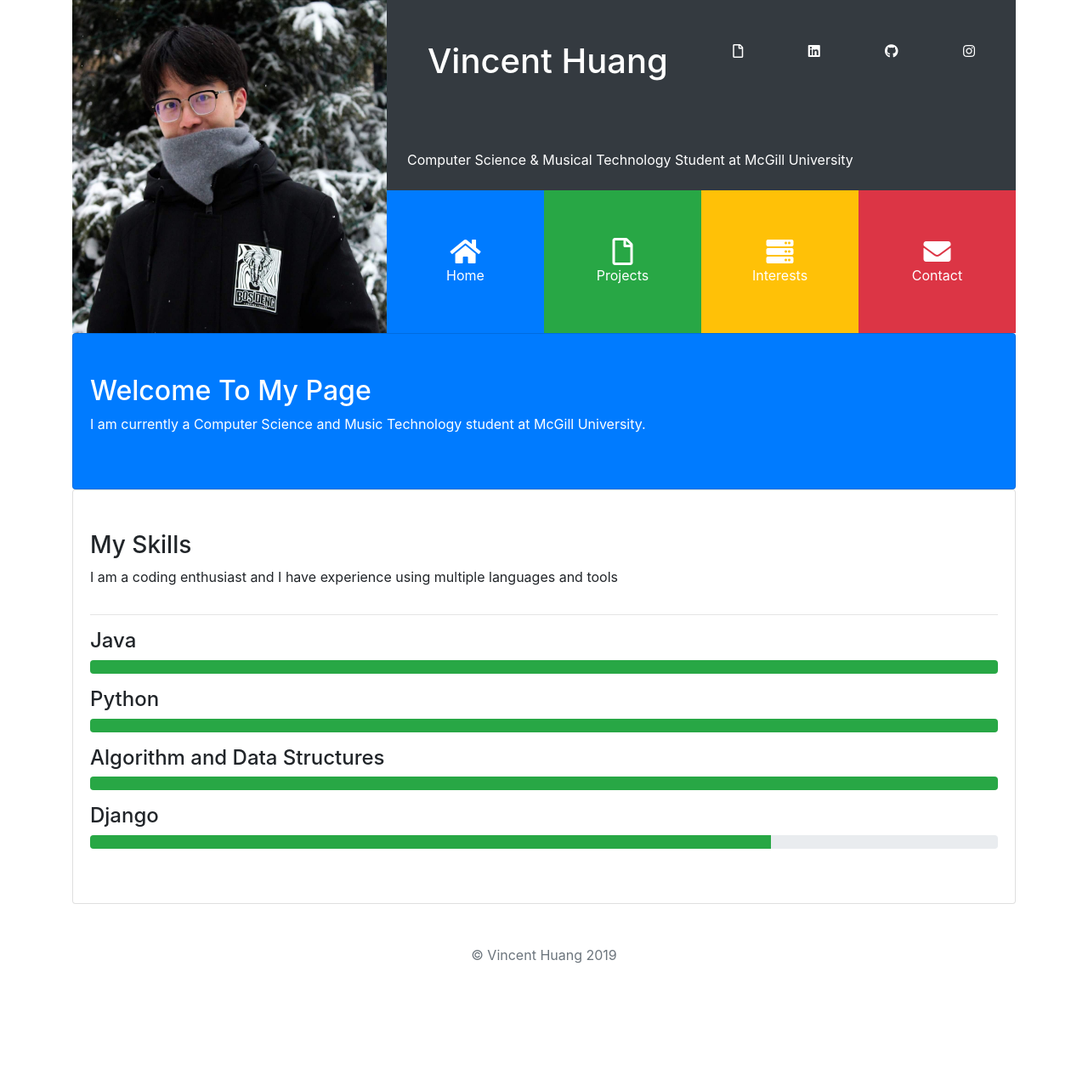
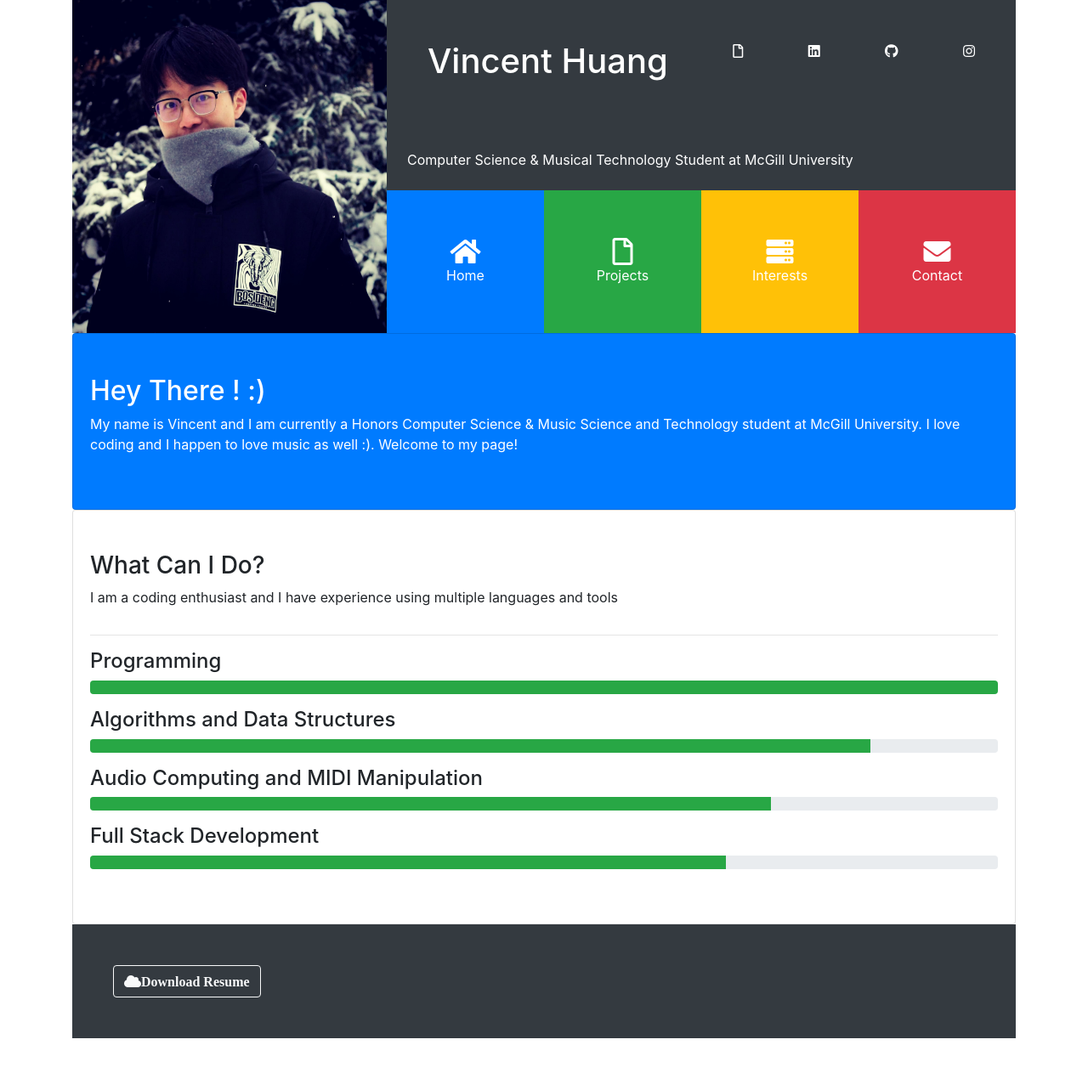
Before and after one commit to vincent-chenzhun-huang/personal-website, a Django app: page / in a window 1280 px wide. Shown: the whole page at 85% size. Before the commit the page ends 1134 px from the top, so only its background shows below. Run offline with Django 3.2, Linux system fonts and the light colour scheme; data that the repository does not hold is empty; some libraries are stand-ins or nearby versions.

Commit message:
Website finished

```diff
--- a/projects/templates/projects/home.html
+++ b/projects/templates/projects/home.html
@@ -22,7 +22,7 @@
       <div class="row no-gutters">
         <div class="col-lg-4 col-md-5">
 
-          <img src="{% static 'Profile.jpg' %}" alt=""/>
+          <img src="{% static 'Profile2.jpg' %}" alt=""/>
 
         </div>
         <div class="col-lg-8 col-md-7">
@@ -103,52 +103,65 @@
     <!-- HOME -->
     <div id="home" class="collapse show">
       <div class="card card-body bg-primary text-white py-5">
-        <h2>Welcome To My Page</h2>
+        <h2>Hey There ! :)</h2>
         <p class="class">
-          I am currently a Computer Science and Music Technology student at McGill University.
+          My name is Vincent and I am currently a Honors Computer Science & Music Science and Technology student at McGill University. I love coding and I happen to love music as well :). Welcome to my page!
+
         </p>
       </div>
 
       <div class="card card-body py-5">
-        <h3>My Skills</h3>
+        <h3>What Can I Do?</h3>
         <p>I am a coding enthusiast and I have experience using multiple languages and tools</p>
         <hr>
 
-        <h4>Java</h4>
+        <h4>Programming</h4>
         <div class="progress mb-3">
           <div class="progress-bar bg-success" style="width:100%"></div>
         </div>
 
-        <h4>Python</h4>
+        <h4>Algorithms and Data Structures</h4>
         <div class="progress mb-3">
-          <div class="progress-bar bg-success" style="width:100%"></div>
+          <div class="progress-bar bg-success" style="width:86%"></div>
         </div>
 
-        <h4>Algorithm and Data Structures</h4>
-        <div class="progress mb-3">
-          <div class="progress-bar bg-success" style="width:100%"></div>
-        </div>
-
-        <h4>Django</h4>
+        <h4>Audio Computing and MIDI Manipulation</h4>
         <div class="progress mb-3">
           <div class="progress-bar bg-success" style="width:75%"></div>
         </div>
 
+        <h4>Full Stack Development</h4>
+        <div class="progress mb-3">
+          <div class="progress-bar bg-success" style="width:70%"></div>
+        </div>
+
       </div>
+
+      <footer id="main-footer" class="p-5 bg-dark text-white">
+        <div class="row">
+          <div class="col-md-6">
+            <a href="{% static 'Vincent_Huang.pdf' %}" class="btn btn-outline-light">
+              <i class="fas fa-cloud">Download Resume</i>
+            </a>
+          </div>
+        </div>
+      </footer>
     </div>
 
     <!--Projects-->
     <div id="projects" class="collapse">
       <div class="card card-body bg-success text-white py-5">
-        <h2>My Projects</h2>
+        <h2>What have I built?</h2>
         <p class="class">
-          My projects
+          I have explored multiple paths in computer programming including simple compiler design to Django web application development and I never stopped exploring.
+          Here is the link to my <a href="https://github.com/VincentCloud" class="text-warning">GitHub page</a> if you are interested!
         </p>
       </div>
 
       <div class="card card-body py-5">
         <h3>My Projects</h3>
-        <p>These are my projects</p>
+        <p>These are the projects I have built or have been working on!</p>
+        <br>
 
         <div class="card-deck">
 
@@ -188,7 +201,8 @@
         <h2>My Life</h2>
         <p class="class">
             I am a bass singer & VP Finance & Web Developer at <a href="http://effusion.ca/" >Effusion A Cappella</a>. I perform once
-            a semester on our concerts, which are generally held in big venues.
+            a semester on our concerts, which are generally held in big venues. Besides, I play four instruments from different musical
+            cultures including guitar, piano, Ukulele and Erhu. I post music videos regularly in my social media.
         </p>
       </div>
 
@@ -250,15 +264,15 @@
     <!--Contact-->
     <div id="contact" class="collapse">
       <div class="card card-body bg-danger text-white py-5">
-        <h2>Contact</h2>
-        <p class="class">
+        <h2>Get in Touch</h2>
+        <!-- <p class="class">
           I am currently a Computer Science and Music Technology student at McGill University.
-        </p>
+        </p> -->
       </div>
 
       <div class="card card-body ppy-5">
-        <h3>Get in Touch</h3>
-        <p>Lorem ipsum dolor sit amet, consectetur adipisicing elit. Dicta culpa officiis vitae praesentium quos alias?</p>
+        <h3>Contact</h3>
+        <p>I can be reached by Email. Feel free to click the button below and shoot me a message!</p>
 
         <form>
 <!--
@@ -317,11 +331,11 @@
 
 
       <!-- FOOTER-->
-      <footer class="text-muted">
+      <!-- <footer class="text-muted">
         <div class="container text-center">
           <p>© Vincent Huang {% now "Y"%}</p>
         </div>
-      </footer>
+      </footer> -->
 
   </div>
 
```
Also changed, not shown: portfolio/static/Profile2.jpg (added).
